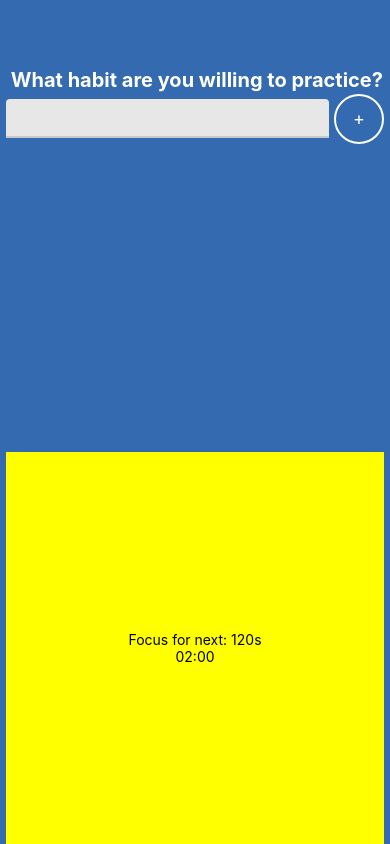
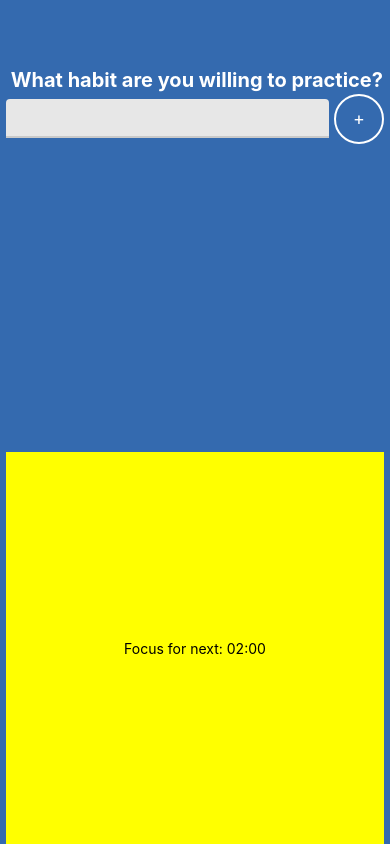
Before and after one commit to slavo3dev/nrgnomad, a React Native app: screen / in a window 390 px wide. Built offline with nearby package versions, Linux system fonts and the light colour scheme.

Commit message:
cleaning code

```diff
--- a/src/components/CountdownTimer/index.js
+++ b/src/components/CountdownTimer/index.js
@@ -22,8 +22,7 @@ export const CountdownTimer = ({time}) => {
 
     return (
         <View style={styles.container}>
-            <Text style={styles.text}>Focus for next: {time}s</Text>
-            <Text style={styles.text}>{secondsToMinutes}:{secondsToSeconds}</Text>
+            <Text style={styles.text}>Focus for next: {secondsToMinutes}:{secondsToSeconds}</Text>
         </View>
     )
 }
```
